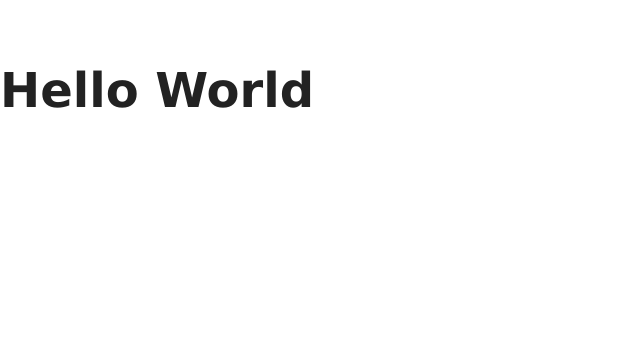
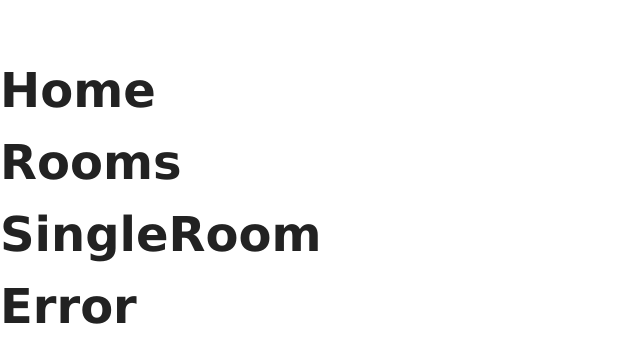
Before and after one commit to wetas2020/Hotel-Reservation, a React (Create React App) app: page / in a window 1280 px wide. Shown: the top 362 px of the page, without its empty margins (0-640 px from the left). Built offline with nearby package versions, Linux system fonts and the light colour scheme.

Commit message:
create  pages
 Home
Room
SingleRoom
Error

```diff
--- a/src/App.js
+++ b/src/App.js
@@ -1,9 +1,17 @@
 import './App.css';
+
+import Home from './pages/Home';
+import Room from './pages/Room';
+import SingleRoom from './pages/SingleRoom';
+import Error from './pages/Error';
 
 function App() {
     return (
         <div>
-            <h1>Hello World</h1>
+            <Home />
+            <Room />
+            <SingleRoom />
+            <Error />
         </div>
     );
 }
--- /dev/null
+++ b/src/pages/Error.js
@@ -0,0 +1,9 @@
+import React from 'react';
+
+export default function Error() {
+    return (
+        <div>
+            <h1>Error</h1>
+        </div>
+    );
+}
--- /dev/null
+++ b/src/pages/Home.js
@@ -0,0 +1,11 @@
+import React from 'react';
+
+const Home = () => {
+    return (
+        <div>
+            <h1>Home</h1>
+        </div>
+    );
+};
+
+export default Home;
--- /dev/null
+++ b/src/pages/Room.js
@@ -0,0 +1,11 @@
+import React from 'react';
+
+const Rooms = () => {
+    return (
+        <div>
+            <h1>Rooms</h1>
+        </div>
+    );
+};
+
+export default Rooms;
--- /dev/null
+++ b/src/pages/SingleRoom.js
@@ -0,0 +1,11 @@
+import React, { Component } from 'react';
+
+export default class SingleRoom extends Component {
+    render() {
+        return (
+            <div>
+                <h1>SingleRoom</h1>
+            </div>
+        );
+    }
+}
```
